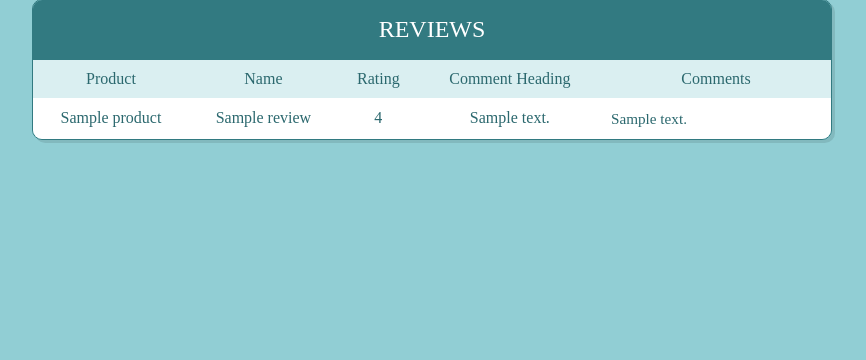
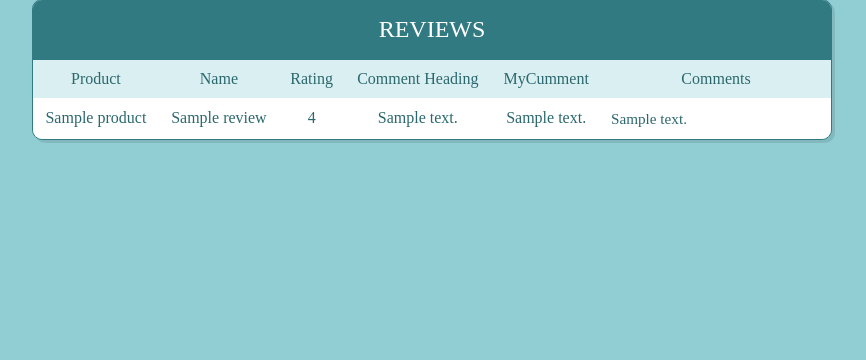
Before and after one commit to JPrakashKumar/review-scrapper-flask-aws, a Flask app: template templates/results.html in a window 1280 px wide. Shown: the part 17-377 px from the top of the page, without its empty margins (208-1074 px from the left). Run offline with Flask 2, Linux system fonts and the light colour scheme; the template is opened without the code that fills it: most values are stand-ins (such as "Sample title", 1, 10 or a date in 2020); some libraries are stand-ins or nearby versions.

Commit message:
Update results.html

```diff
--- a/templates/results.html
+++ b/templates/results.html
@@ -25,6 +25,7 @@
          <th>Name</th>
          <th>Rating</th>
          <th>Comment Heading</th>
+         <th>MyCumment</th>
          <th width="230">Comments</th>
       </tr>
          {% for review in reviews %}
@@ -33,6 +34,7 @@
          <td>{{review['Name']}}</td>
          <td>{{review['Rating']}}</td>
          <td>{{review['CommentHead']}}</td>
+         <td>{{review['Comment']}} </td>
          <td>{{review['Comment']}} </td>
        {% endfor %}
    </table>
```
